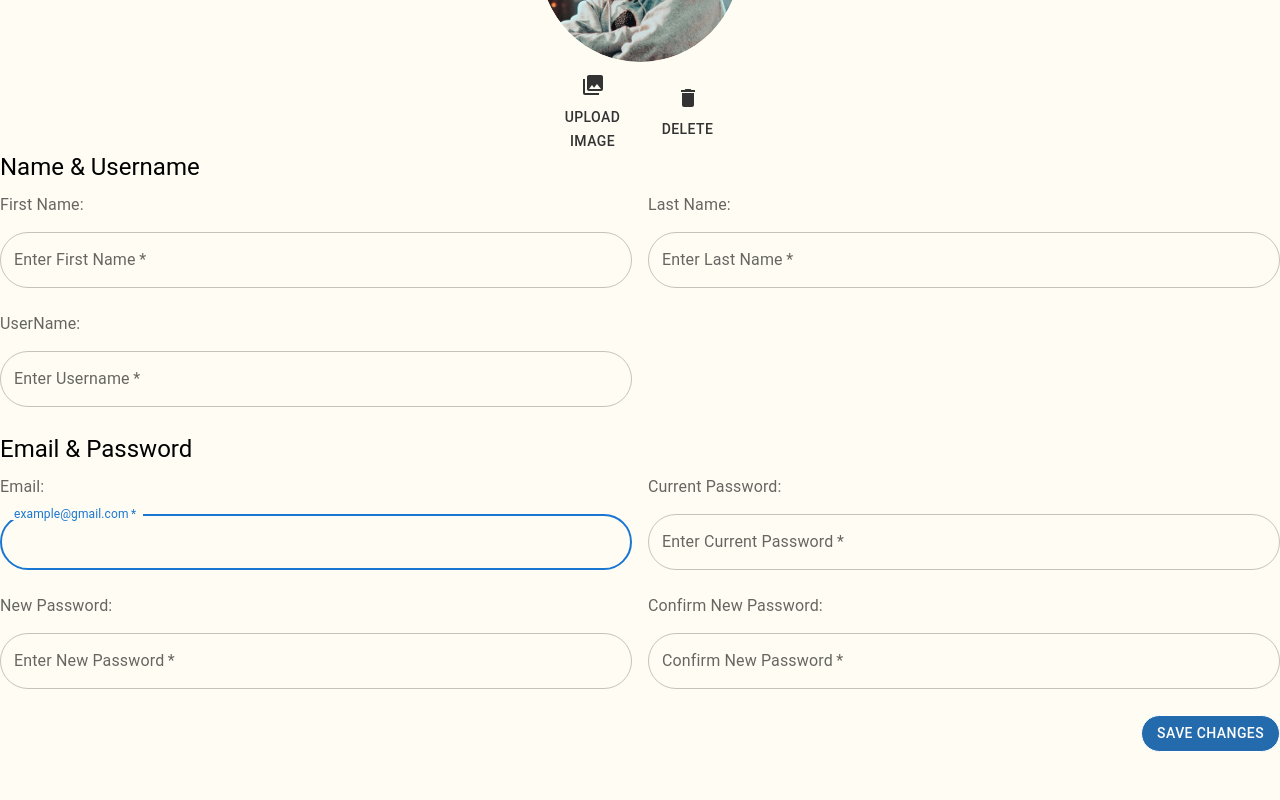
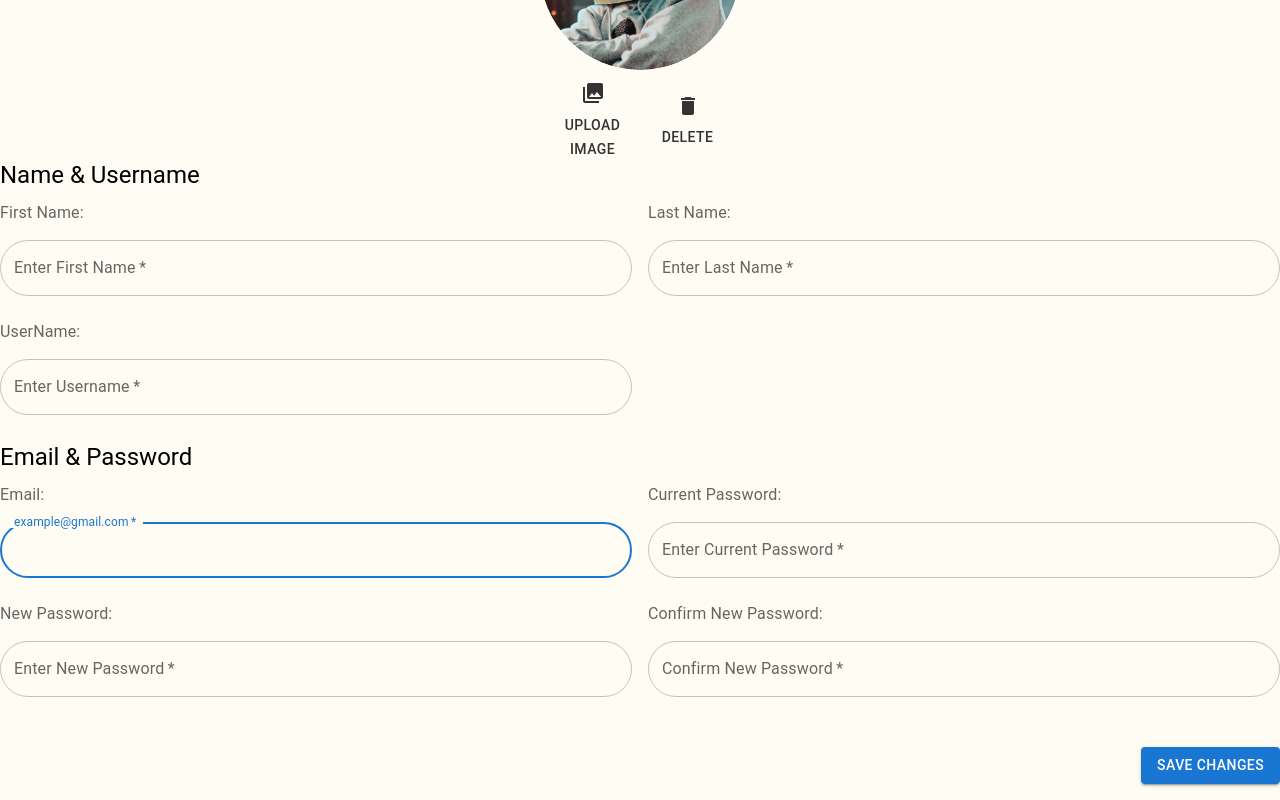
Before and after one commit to AmyLin06/MapArtisan, a React (Create React App) app in the folder client/: page /account-setting in a window 1280 px wide. Shown: the part 202-1002 px from the top of the page. Before the commit the page ends 954 px from the top, so only its background shows below. Built offline with nearby package versions, Linux system fonts and the light colour scheme; no server answers; a web font is replaced by a local one.

Commit message:
Update AccountViewScreen.js

```diff
--- a/client/src/screens/AccountViewScreen.js
+++ b/client/src/screens/AccountViewScreen.js
@@ -7,14 +7,29 @@ import DeleteIcon from '@mui/icons-material/Delete';
 import Button from '@mui/material/Button';
 import { TextField,Grid,InputLabel,Box} from "@mui/material";
 import Typography from "@mui/material/Typography";
-import CustomButton from "../components/CustomButton";
+import { useContext } from 'react';
 
 const AccountViewScreen = () => {
+
+    const handleSubmit = (event) => {
+        event.preventDefault();
+        const formData = new FormData(event.currentTarget);
+        const firstName = formData.get('firstName');
+        const lastName = formData.get('lastName');
+        const userName = formData.get('userName');
+        const email = formData.get('email');
+        const currentPassword = formData.get('currentPassword');
+        const newPassword = formData.get('newPassword');
+        const confirmNewPassword = formData.get('confirmNewPassword');
+
+    };
+
     return (
       <div className="main">
         <div>
           <Banner screen = "ACCOUNT_DETAIL"/>
         </div>
+        <Box component="form" noValidate onSubmit={handleSubmit} sx={{ mt: 1 }}>
             <div className="profile-container">
                 <img
                     className="profile-picture"
@@ -52,7 +67,7 @@ const AccountViewScreen = () => {
                                 id="firstName"
                                 label=" Enter First Name"
                                 name="firstName"
-                            autoComplete="first-name"
+                                autoComplete=""
                                 autoFocus
                                 InputProps={{
                                     style: {
@@ -73,7 +88,7 @@ const AccountViewScreen = () => {
                                 id="lastName"
                                 label=" Enter Last Name"
                                 name="lastName"
-                            autoComplete="family-name"
+                                autoComplete=""
                                 InputProps={{
                                 style: {
                                     borderRadius: "50px",
@@ -95,7 +110,7 @@ const AccountViewScreen = () => {
                                 id="userName"
                                 label=" Enter Username"
                                 name="userName"
-                            autoComplete="user-name"
+                                autoComplete=""
                                 InputProps={{
                                 style: {
                                     borderRadius: "50px",
@@ -202,9 +217,16 @@ const AccountViewScreen = () => {
                 </div>
                 <br></br>
                 <Box display="flex" justifyContent="flex-end">
-                <CustomButton type="contained" text ="Save Changes"></CustomButton>
+                    <Button
+                        type="submit"
+                        variant="contained"
+                        sx={{ mt: 3, mb: 2 }}
+                    >
+                        Save Changes
+                    </Button>
                 </Box>
             </div>
+        </Box>
       </div>
     );
   };
```
Lines whose indentation alone changed are shown as unchanged.
